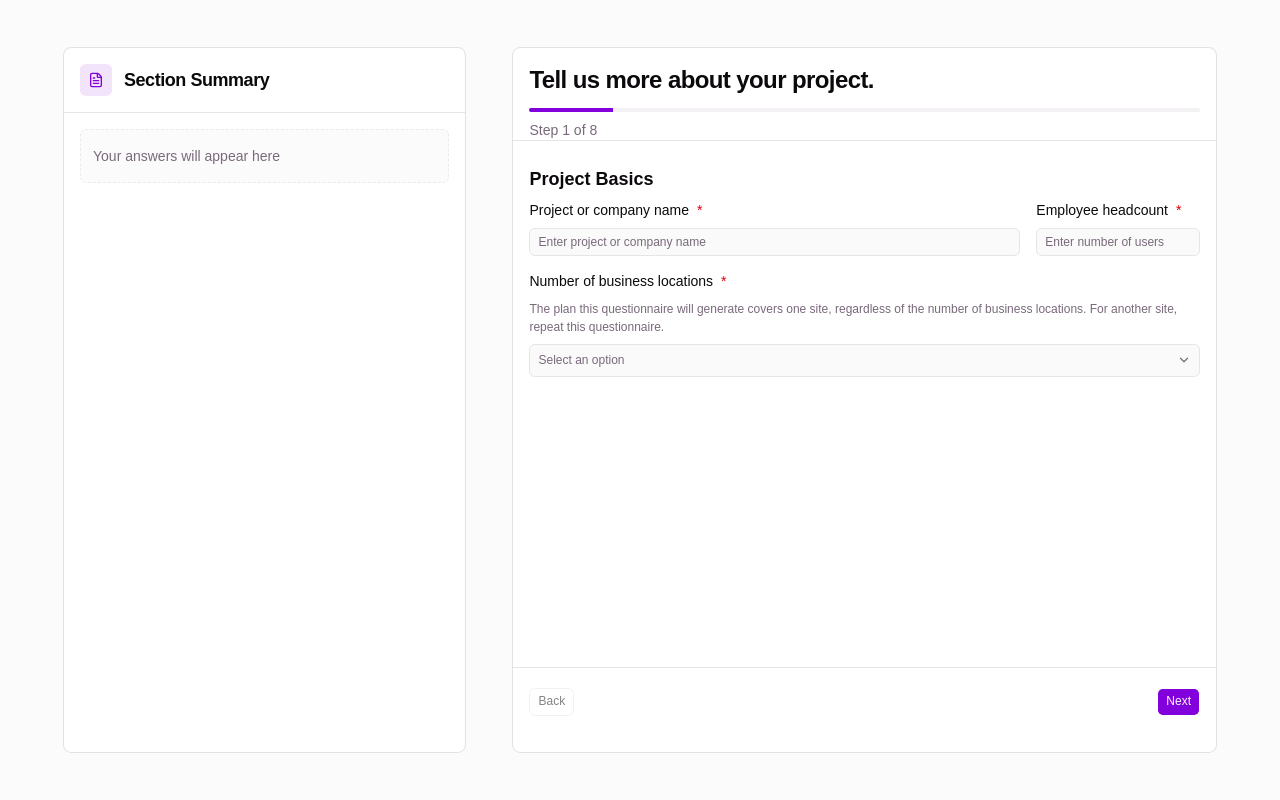
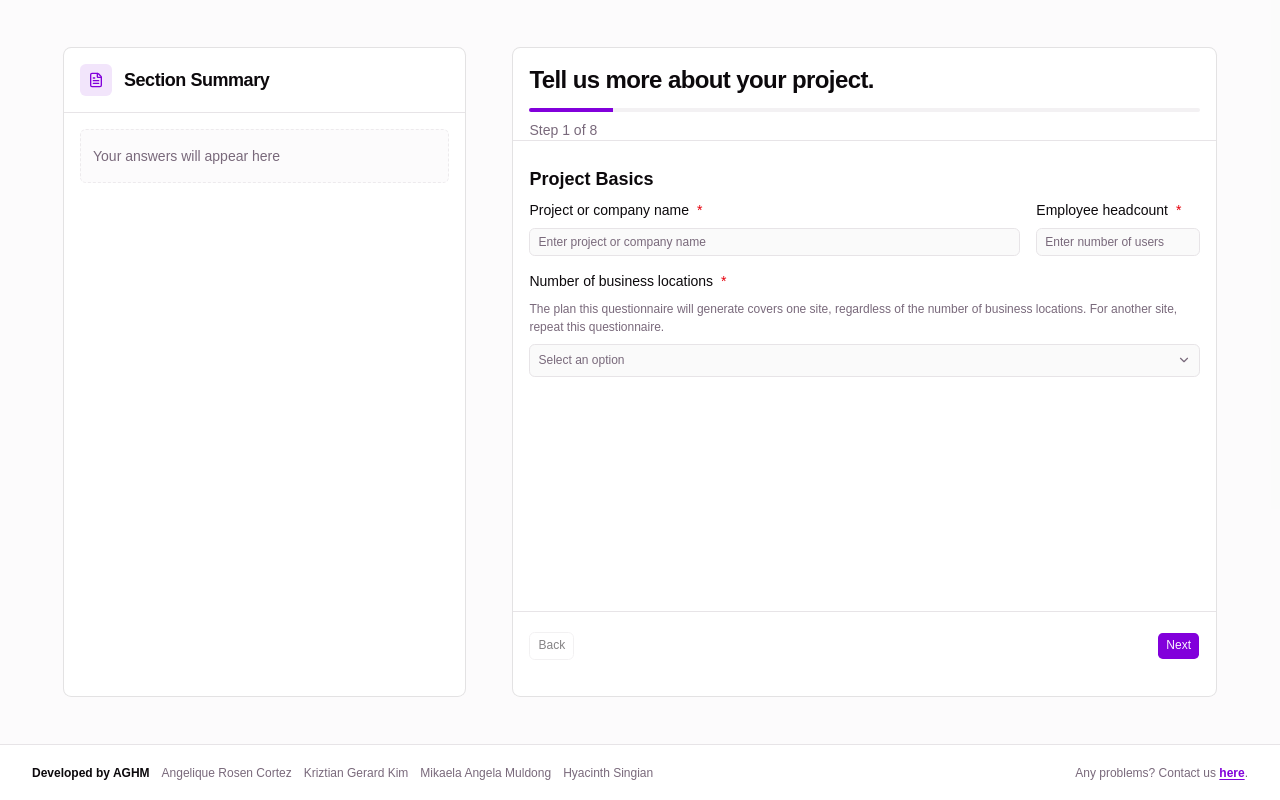
Before and after one commit to kriztiangerard/aghm-nwp-frontend, a React (Vite) app: page /questionnaire in a window 1280 px wide. Built offline with nearby package versions, Linux system fonts and the light colour scheme; what @react-pdf/renderer would draw is missing.

Commit message:
feat: footer

```diff
--- a/src/App.tsx
+++ b/src/App.tsx
@@ -4,6 +4,7 @@ import Questionnaire from './components/questionnaire/Questionnaire'
 import ComparisonRoute from './components/comparison/comparison-route'
 import Report from './components/report/Report'
 import PdfPreview from './components/report/PdfPreview'
+import { AppLayout } from './components/layout/app-layout'
 import { PlanResultProvider } from './components/comparison/plan-result-context'
 import { SelectedPlanProvider } from './components/comparison/selected-plan-context'
 import { lazy, Suspense } from "react";
@@ -17,15 +18,18 @@ function App() {
       <SelectedPlanProvider>
         <Suspense fallback={<div>Loading...</div>}>
           <Routes>
+            <Route element={<AppLayout />}>
               <Route path="/" element={<SplashPage />} />
               <Route path="/questionnaire" element={<Questionnaire />} />
               <Route path="/comparison" element={<ComparisonRoute />} />
               <Route path="/report" element={<Report />} />
-            <Route path="/pdf-preview" element={<PdfPreview />} />
               {/* Dev-only route */}
               {import.meta.env.DEV && (
                 <Route path="/dev/comparison" element={<ComparisonDev />} />
               )}
+            </Route>
+            {/* No footer: the PDF viewer fills the screen. */}
+            <Route path="/pdf-preview" element={<PdfPreview />} />
           </Routes>
         </Suspense>
         <Toaster theme="system" position="top-right" richColors />
--- a/src/SplashPage.tsx
+++ b/src/SplashPage.tsx
@@ -32,7 +32,7 @@ function SplashPage() {
   }
 
   return (
-    <main className="relative isolate flex min-h-screen items-center overflow-hidden bg-white px-8 sm:px-12 lg:px-20 dark:bg-black">
+    <main className="relative isolate flex flex-1 items-center overflow-hidden bg-white px-8 sm:px-12 lg:px-20 dark:bg-black">
       {/* The canvas takes one fixed colour, so light mode darkens it with a filter. */}
       <SonarGrid pingArea="center" className="brightness-75 dark:brightness-100" />
       {/* Darkens the grid behind the copy so the text stays readable. */}
--- /dev/null
+++ b/src/components/layout/app-footer.tsx
@@ -0,0 +1,42 @@
+// The "here" link in the footer emails this address.
+const CONTACT_EMAIL = 'kriztiangerard.kim.cics@ust.edu.ph'
+
+// Same order as the manuscript's title page (by surname).
+const DEVELOPERS = [
+  'Angelique Rosen Cortez',
+  'Kriztian Gerard Kim',
+  'Mikaela Angela Muldong',
+  'Hyacinth Singian',
+]
+
+/**
+ * Credits and contact link shown under every page. On wide screens it is one row
+ * of fixed height (--app-footer-height, set by AppLayout) so that full-height
+ * pages can leave room for it. On narrow screens it stacks and grows as needed.
+ */
+export function AppFooter() {
+  return (
+    <footer className="flex flex-col items-center gap-2 border-t bg-background px-4 py-4 text-center text-xs text-muted-foreground sm:px-8 lg:h-[var(--app-footer-height)] lg:flex-row lg:justify-between lg:py-0 lg:text-left print:hidden">
+      <div className="flex flex-col gap-x-3 gap-y-1 lg:flex-row lg:items-center">
+        <p className="text-xs font-semibold text-foreground">Developed by AGHM</p>
+        <ul aria-label="Developers" className="flex flex-wrap justify-center gap-x-3 gap-y-1">
+          {DEVELOPERS.map((name) => (
+            <li key={name} className="whitespace-nowrap">
+              {name}
+            </li>
+          ))}
+        </ul>
+      </div>
+      <p className="text-xs">
+        Any problems? Contact us{' '}
+        <a
+          href={`mailto:${CONTACT_EMAIL}`}
+          className="rounded-sm font-semibold text-primary-text underline underline-offset-2 hover:no-underline focus-visible:ring-2 focus-visible:ring-ring focus-visible:outline-none"
+        >
+          here
+        </a>
+        .
+      </p>
+    </footer>
+  )
+}
--- /dev/null
+++ b/src/components/layout/app-layout.tsx
@@ -0,0 +1,17 @@
+import { Outlet } from 'react-router-dom'
+import { AppFooter } from './app-footer'
+
+/**
+ * Page, then footer. The page area fills at least the rest of the screen, so the
+ * footer sits at the bottom even when a page is short.
+ */
+export function AppLayout() {
+  return (
+    <div className="flex min-h-screen flex-col [--app-footer-height:3.5rem]">
+      <div className="flex flex-1 flex-col">
+        <Outlet />
+      </div>
+      <AppFooter />
+    </div>
+  )
+}
--- a/src/components/questionnaire/Questionnaire.tsx
+++ b/src/components/questionnaire/Questionnaire.tsx
@@ -351,11 +351,11 @@ function Questionnaire() {
           duration={ENGINE_STEP_DURATION_MS}
           loop={false}
         />
-      <main className="fade-in min-h-screen bg-muted/30 px-4 py-8 sm:px-8 sm:py-12">
+      <main className="fade-in flex-1 bg-muted/30 px-4 py-8 sm:px-8 sm:py-12">
         <div className={`mx-auto grid w-full max-w-6xl grid-cols-1 items-start gap-8 ${mainGridClass}`}>
           {showSummaryPanel && <SummaryPanel sectionKey={currentSectionKey} />}
 
-          <Card className={`flex flex-col overflow-hidden lg:h-[calc(100dvh-6rem)] lg:min-h-[36rem] ${!showSummaryPanel ? 'mx-auto w-full max-w-5xl' : ''}`}>
+          <Card className={`flex flex-col overflow-hidden lg:h-[calc(100dvh-6rem-var(--app-footer-height,0px))] lg:min-h-[36rem] ${!showSummaryPanel ? 'mx-auto w-full max-w-5xl' : ''}`}>
             <form
               // Never submit natively (Enter key, button type swaps). Generation starts
               // only from the Generate button's click handler below.
--- a/src/components/questionnaire/SummaryPanel.tsx
+++ b/src/components/questionnaire/SummaryPanel.tsx
@@ -21,7 +21,7 @@ function SummaryPanel({ sectionKey }: SummaryPanelProps) {
       className="min-w-0 lg:sticky lg:top-8"
     >
       {/* Same Card as the questionnaire beside it; matches its height on large screens. */}
-      <Card className="max-h-[calc(100dvh-6rem)] min-h-[18rem] gap-0 lg:h-[calc(100dvh-6rem)] lg:min-h-[36rem]">
+      <Card className="max-h-[calc(100dvh-6rem)] min-h-[18rem] gap-0 lg:h-[calc(100dvh-6rem-var(--app-footer-height,0px))] lg:min-h-[36rem]">
         <CardHeader className="shrink-0 pb-(--card-spacing)">
           <div className="flex items-center gap-3">
             <div className="rounded-md bg-primary/10 p-2 text-primary-text">
```
Lines whose indentation alone changed are shown as unchanged.
